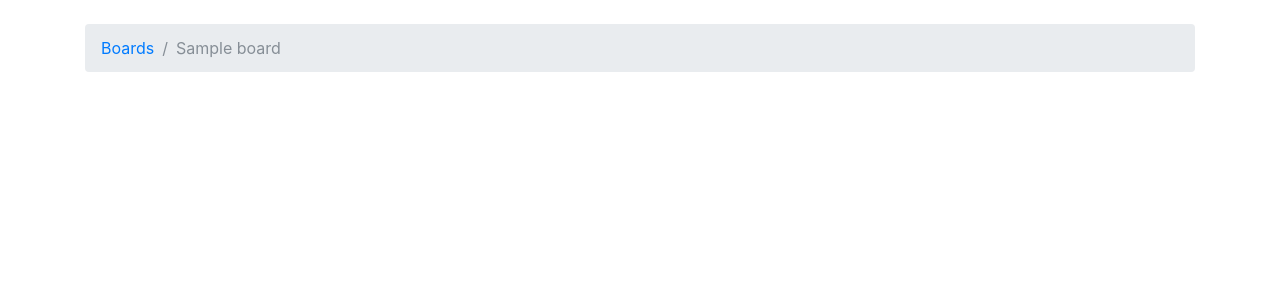
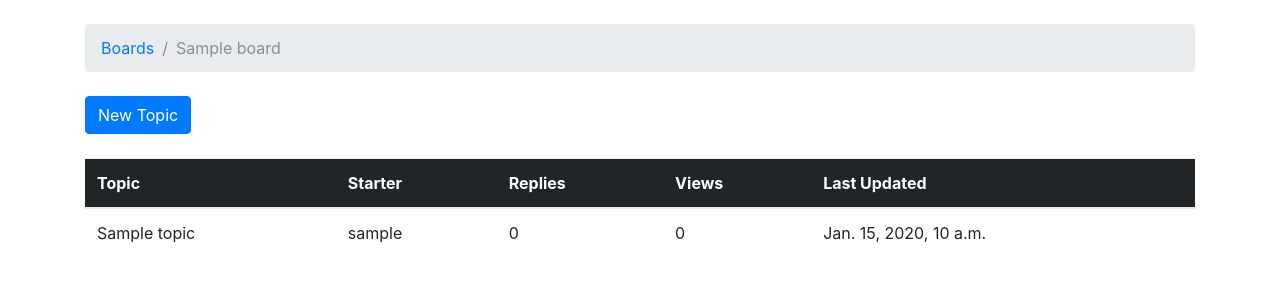
Before and after one commit to wayhome25/django-board-with-test, a Django app: page /boards/1/ in a window 1280 px wide. Shown: the part 56-356 px from the top of the page. Run offline with Django 3.2, Linux system fonts and the light colour scheme; tables that the repository leaves empty hold one stand-in row (values such as "Sample post"); some libraries are stand-ins or nearby versions.

Commit message:
new_topic 뷰 추가

```diff
--- a/boards/views.py
+++ b/boards/views.py
@@ -1,8 +1,12 @@
+from django.contrib.auth.models import User
 from django.http import HttpResponse
 from django.shortcuts import get_object_or_404
+from django.shortcuts import redirect
 from django.shortcuts import render
 
 from boards.models import Board
+from boards.models import Post
+from boards.models import Topic
 
 
 def home(request):
@@ -13,3 +17,29 @@ def home(request):
 def board_topics(request, pk):
     board = get_object_or_404(Board, pk=pk)
     return render(request, 'topics.html', {'board': board})
+
+
+def new_topic(request, pk):
+    board = get_object_or_404(Board, pk=pk)
+
+    if request.method == 'POST':
+        subject = request.POST['subject']
+        message = request.POST['message']
+
+        user = User.objects.first()  # TODO: get the currently logged in user
+
+
+        topic = Topic.objects.create(
+                subject=subject,
+                board=board,
+                starter=user
+        )
+
+        post= Post.objects.create(
+                message=message,
+                topic=topic,
+                created_by=user
+        )
+        return redirect('board_topics', pk=board.pk)  # TODO: redirect to the created topic page
+
+    return render(request, 'new_topic.html', {'board': board})
--- a/myproject/urls.py
+++ b/myproject/urls.py
@@ -22,4 +22,5 @@ urlpatterns = [
     url(r'^admin/', admin.site.urls),
     url(r'^$', views.home, name='home'),
     url(r'^boards/(?P<pk>\d+)/$', views.board_topics, name='board_topics'),
+    url(r'^boards/(?P<pk>\d+)/new/$', views.new_topic, name='new_topic'),
 ]
--- a/templates/topics.html
+++ b/templates/topics.html
@@ -10,5 +10,30 @@
 {% endblock %}
 
 {% block content %}
+  <div class="mb-4">
+    <a href="{% url 'new_topic' board.pk %}" class="btn btn-primary">New Topic</a>
+  </div>
+  <table class="table">
+    <thead class="thead-inverse">
+    <tr>
+      <th>Topic</th>
+      <th>Starter</th>
+      <th>Replies</th>
+      <th>Views</th>
+      <th>Last Updated</th>
+    </tr>
+    </thead>
+    <tbody>
+    {% for topic in board.topics.all %}
+      <tr>
+        <td>{{ topic.subject }}</td>
+        <td>{{ topic.starter.username }}</td>
+        <td>0</td>
+        <td>0</td>
+        <td>{{ topic.last_updated }}</td>
+      </tr>
+    {% endfor %}
 
+    </tbody>
+  </table>
 {% endblock %}
```
Also changed, not shown: boards/admin.py (+11 -1 lines), templates/new_topic.html (added, +26 -0 lines).
